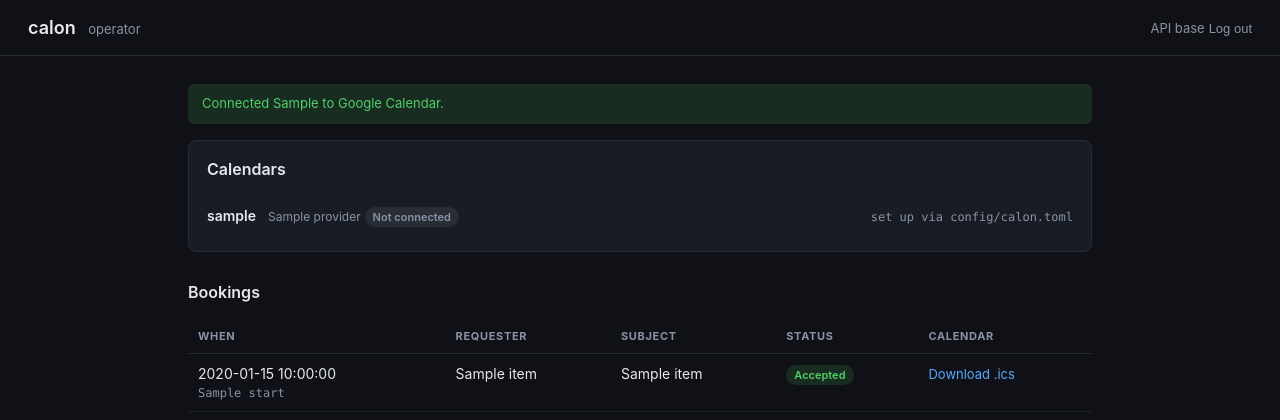
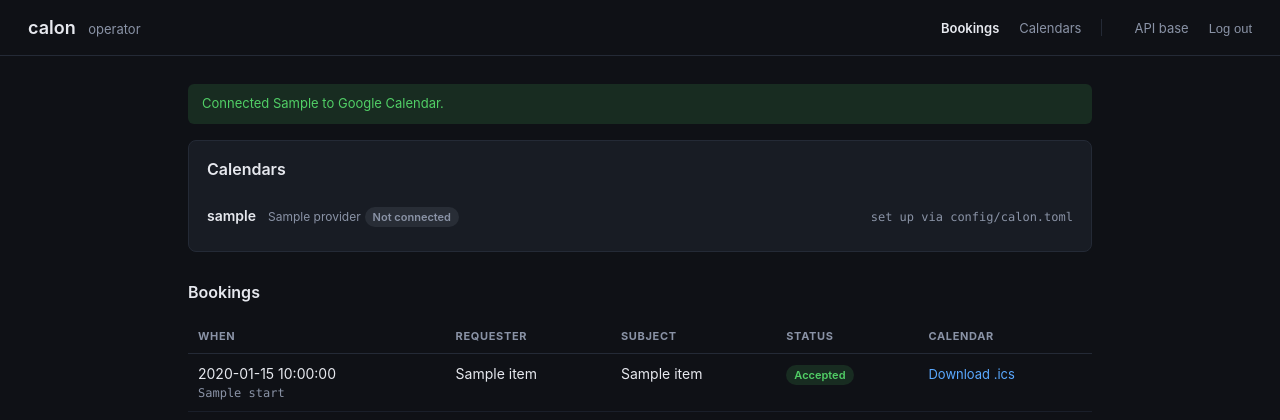
Before and after one commit to vidual-labs/calon, a FastAPI app: template src/calon/templates/bookings.html in a window 1280 px wide. Shown: the top 420 px of the page. Run offline with FastAPI, Linux system fonts and the light colour scheme; the template is opened without the code that fills it: most values are stand-ins (such as "Sample title", 1, 10 or a date in 2020).

Commit message:
feat(web): add Bookings/Calendars nav to the operator dashboard
The Connect-with-Google panel added in the previous change was easy to miss
on a long bookings list. The header now carries a small nav menu
(Bookings, and Calendars when at least one resource calendar is configured)
so every operator-area destination is one click away right after login.

Co-Authored-By: Claude Sonnet 5 <noreply@anthropic.com>
Claude-Session: https://claude.ai/code/session_01CKYs6suULNnYLk4c5AwbCf

```diff
--- a/src/calon/templates/bookings.html
+++ b/src/calon/templates/bookings.html
@@ -16,6 +16,8 @@
     header .brand span { color:var(--dim); font-weight:400; font-size:13px; margin-left:8px; }
     header nav a { margin-left:16px; color:var(--dim); text-decoration:none; font-size:13px; }
     header nav a:hover { color:var(--fg); }
+    header nav a.current { color:var(--fg); font-weight:600; }
+    header nav .sep { margin-left:16px; padding-left:16px; border-left:1px solid var(--border); }
     main { padding:28px; max-width:960px; margin:0 auto; }
     h2 { font-size:16px; font-weight:600; margin:0 0 16px; }
     table { width:100%; border-collapse:collapse; }
@@ -52,9 +54,13 @@
   <header>
     <div class="brand">calon <span>operator</span></div>
     <nav>
-      <a href="{{ instance_url }}">API base</a>
+      <a href="/bookings" class="current">Bookings</a>
+      {% if calendars %}
+        <a href="/bookings#calendars">Calendars</a>
+      {% endif %}
+      <span class="sep"><a href="{{ instance_url }}">API base</a></span>
       <form method="post" action="/logout" style="display:inline">
-        <button type="submit" style="background:none;border:none;color:var(--dim);cursor:pointer;font-size:13px;padding:0">Log out</button>
+        <button type="submit" style="background:none;border:none;color:var(--dim);cursor:pointer;font-size:13px;padding:0 0 0 16px">Log out</button>
       </form>
     </nav>
   </header>
@@ -67,7 +73,7 @@
     {% endif %}
 
     {% if calendars %}
-      <section class="panel">
+      <section class="panel" id="calendars">
         <h2>Calendars</h2>
         {% for cal in calendars %}
           <div class="cal-row">
```
Also changed, not shown: CHANGELOG.md.
